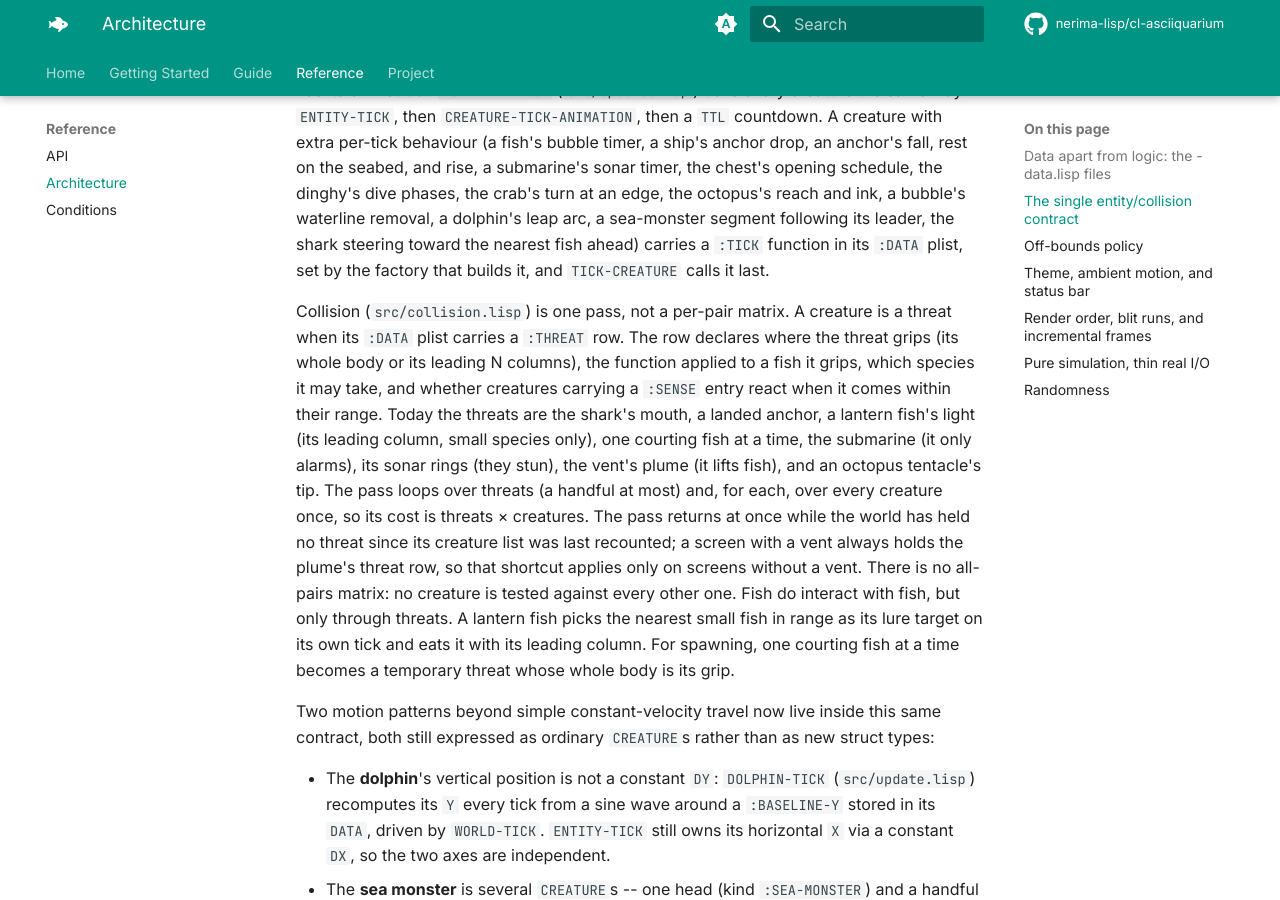
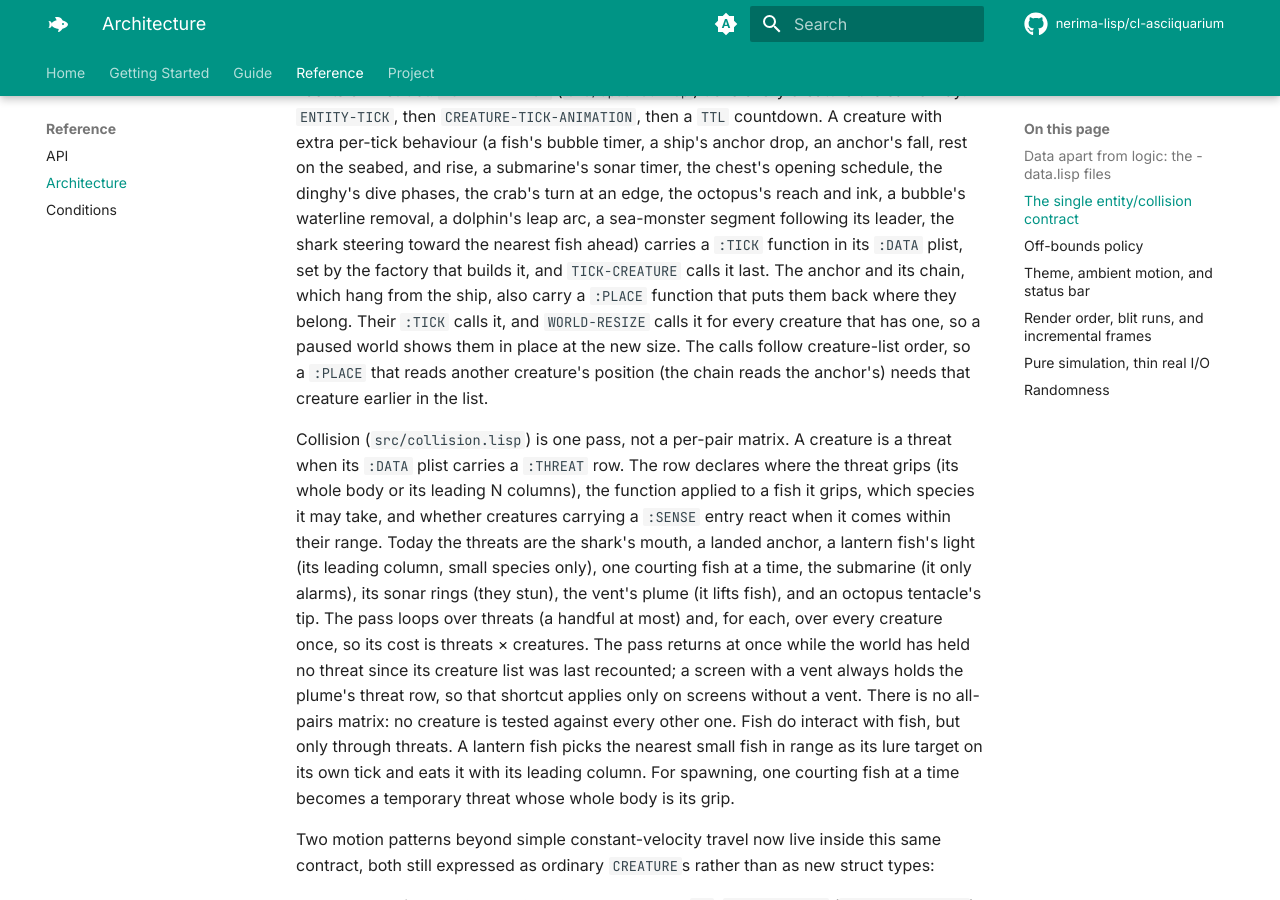
Before and after one commit to nerima-lisp/cl-asciiquarium, an MkDocs documentation site: the page built from docs/src/reference/architecture.md, in a window 1280 px wide and 900 px high, scrolled down 819 px. Built offline with MkDocs 1.6.1 and Material for MkDocs 9.7.7, drawn with Linux system fonts in a browser that asks for light colours; comment, search, counter and statistics services are not loaded.

Commit message:
fix: place the anchor and chain under the ship on every resize

```diff
--- a/docs/src/reference/architecture.md
+++ b/docs/src/reference/architecture.md
@@ -39,7 +39,13 @@ timer, the chest's opening schedule, the dinghy's dive phases, the crab's turn
 at an edge, the octopus's reach and ink, a bubble's waterline removal, a dolphin's
 leap arc, a sea-monster segment following its leader, the shark steering
 toward the nearest fish ahead) carries a `:TICK` function in its `:DATA` plist, set by the
-factory that builds it, and `TICK-CREATURE` calls it last.
+factory that builds it, and `TICK-CREATURE` calls it last. The anchor and
+its chain, which hang from the ship, also carry a `:PLACE` function that puts
+them back where they belong. Their `:TICK` calls it, and `WORLD-RESIZE` calls
+it for every creature that has one, so a paused world shows them in place at
+the new size. The calls follow creature-list order, so a `:PLACE` that reads
+another creature's position (the chain reads the anchor's) needs that creature
+earlier in the list.
 
 Collision (`src/collision.lisp`) is one pass, not a per-pair matrix. A
 creature is a threat when its `:DATA` plist carries a `:THREAT` row. The row
```
Also changed, not shown: docs/src/reference/api.md (+4 -2 lines), 4 other files.
